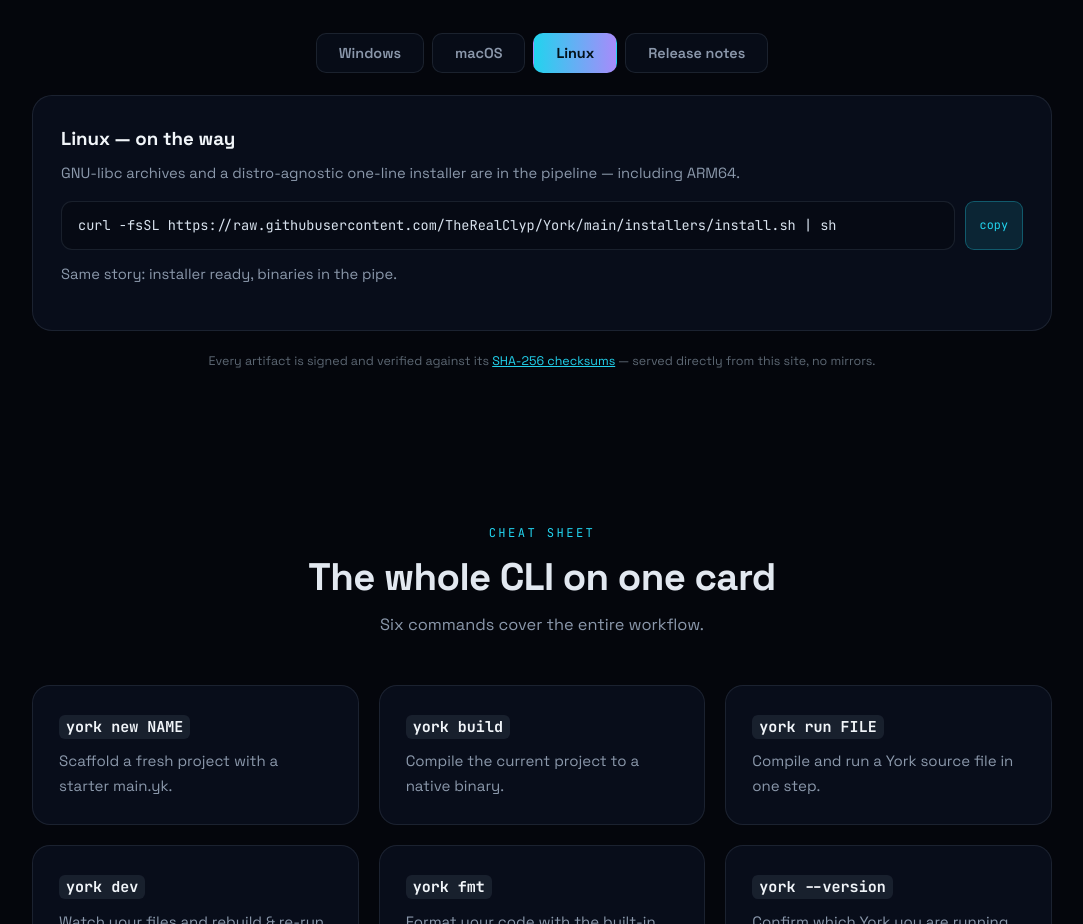
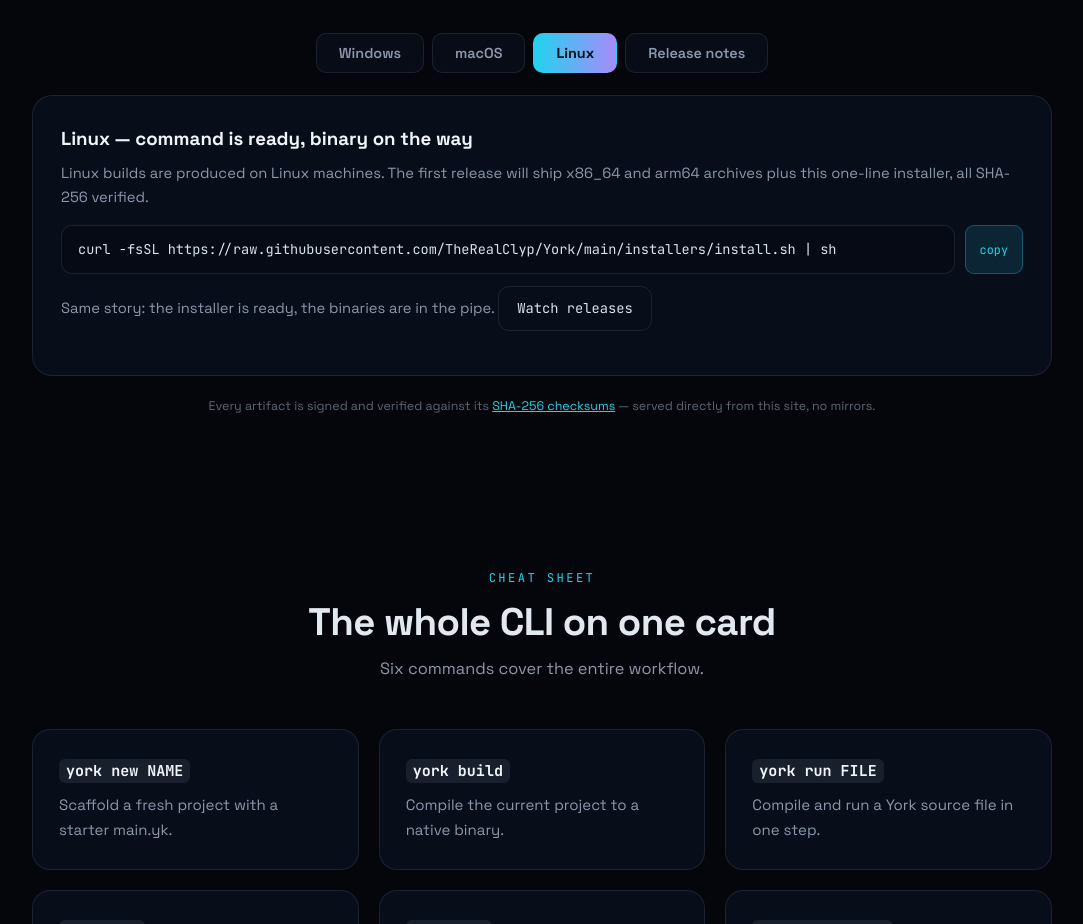
Before and after one commit to TheRealClyp/York-Website, a plain HTML site: page index.html in a window 1280 px wide. Shown: the part 4827-5751 px from the top of the page, without its empty margins (98-1181 px from the left). Drawn offline with Linux system fonts and the light colour scheme.

Commit message:
Honest macOS + Linux panes: ready installers, watch-for-release

```diff
--- a/index.html
+++ b/index.html
@@ -472,16 +472,16 @@
 <p class='note' style='margin-top:12px'>Installs to <code class='inline'>%LOCALAPPDATA%\Programs\york</code> and adds it to your PATH. 32-bit and ARM64 installers ship with the next release — the compiler already builds clean on both.</p>
 </div>
 <div class='pane' data-os='macos'>
-<h3>macOS — on the way</h3>
-<p class='note'>Universal binaries are in the pipeline. The one-line installer will handle <code class='inline'>~/.york/bin</code>. The announcement lands right here and on the release feed.</p>
+<h3>macOS — command is ready, binary on the way</h3>
+<p class='note'>Binary must be produced on a Mac — there is no way to build it from a Windows machine. The moment the universal build lands it appears right here, SHA-256 verified like everything else, and installs to <code class='inline'>~/.york/bin</code>.</p>
 <div class='cmdrow'><pre>curl -fsSL https://raw.githubusercontent.com/TheRealClyp/York/main/installers/install.sh | sh</pre><button class='copy' type='button'>copy</button></div>
-<p class='note' style='margin-top:12px'>The installer is ready — it is waiting on the binaries.</p>
+<p class='note' style='margin-top:12px'>The installer is ready — it is waiting on the binaries. <a class='mini' href='https://github.com/TheRealClyp/York/releases'>Watch releases</a></p>
 </div>
 <div class='pane' data-os='linux'>
-<h3>Linux — on the way</h3>
-<p class='note'>GNU-libc archives and a distro-agnostic one-line installer are in the pipeline — including ARM64.</p>
+<h3>Linux — command is ready, binary on the way</h3>
+<p class='note'>Linux builds are produced on Linux machines. The first release will ship x86_64 and arm64 archives plus this one-line installer, all SHA-256 verified.</p>
 <div class='cmdrow'><pre>curl -fsSL https://raw.githubusercontent.com/TheRealClyp/York/main/installers/install.sh | sh</pre><button class='copy' type='button'>copy</button></div>
-<p class='note' style='margin-top:12px'>Same story: installer ready, binaries in the pipe.</p>
+<p class='note' style='margin-top:12px'>Same story: the installer is ready, the binaries are in the pipe. <a class='mini' href='https://github.com/TheRealClyp/York/releases'>Watch releases</a></p>
 </div>
 <div class='pane' data-os='more'>
 <h3>Release notes</h3>
```
Also changed, not shown: 1 other file.
